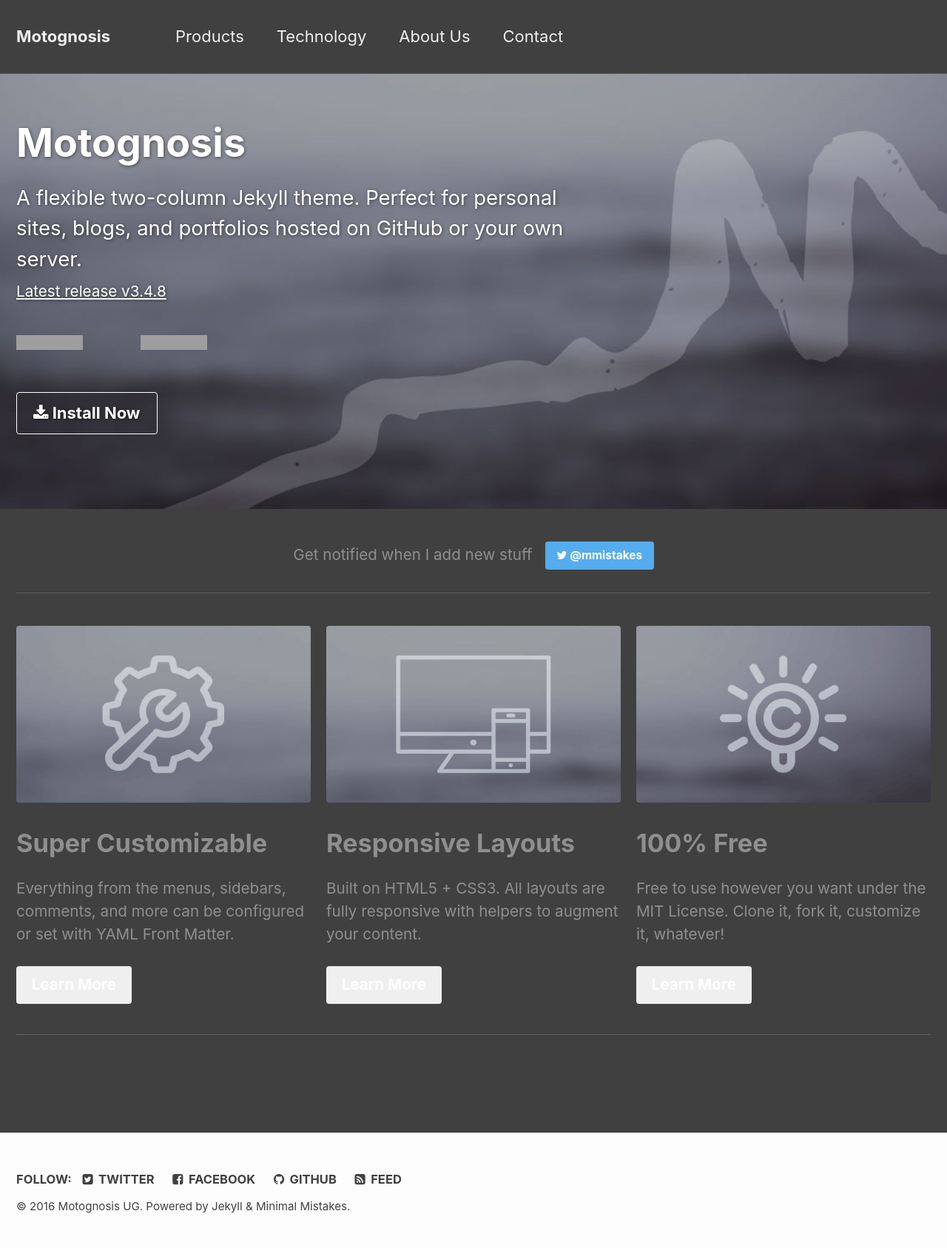
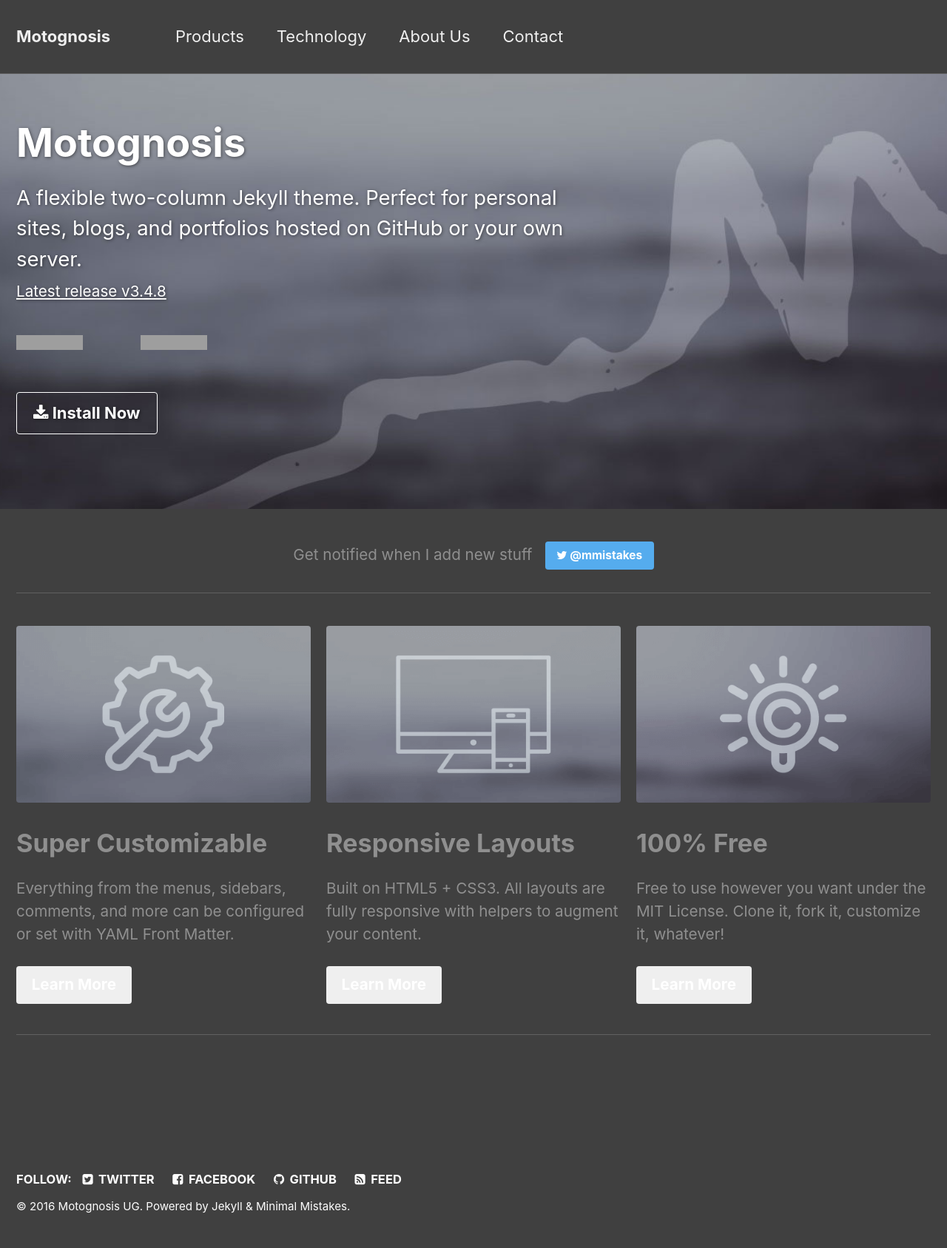
Before and after one commit to motognosis/motognosis.github.io, a Jekyll site: the page built from _pages/home.md, in a window 1280 px wide. Shown: the whole page at 74% size. Built offline with Jekyll 4.4.1, drawn with Linux system fonts in a browser that asks for light colours; grey boxes are pictures that could not be loaded.

Commit message:
changed footer color

```diff
--- a/_sass/_footer.scss
+++ b/_sass/_footer.scss
@@ -6,13 +6,13 @@
   @include full();
   @include clearfix;
   margin-top: 3em;
-  color: $body-color;
+  color: $lighter-gray;
   -webkit-animation: intro 0.3s both;
           animation: intro 0.3s both;
   -webkit-animation-delay: 0.45s;
           animation-delay: 0.45s;
-  background-color: $lighter-gray;
-  border-top: 1px solid $light-gray;
+  background-color: $body-color;
+  border-top: 1px solid $body-color;
 
   footer {
     @include container;
@@ -35,7 +35,7 @@
   }
 
   .fa {
-    color: $body-color;
+    color: $lighter-gray;
   }
 }
 
```
